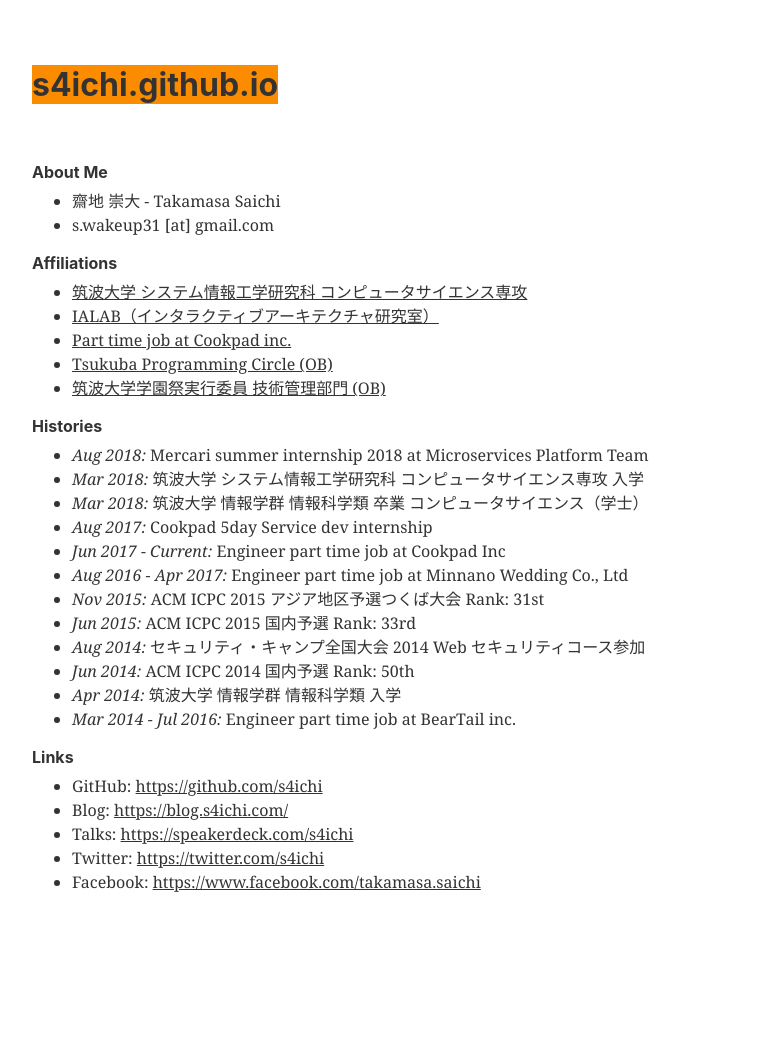
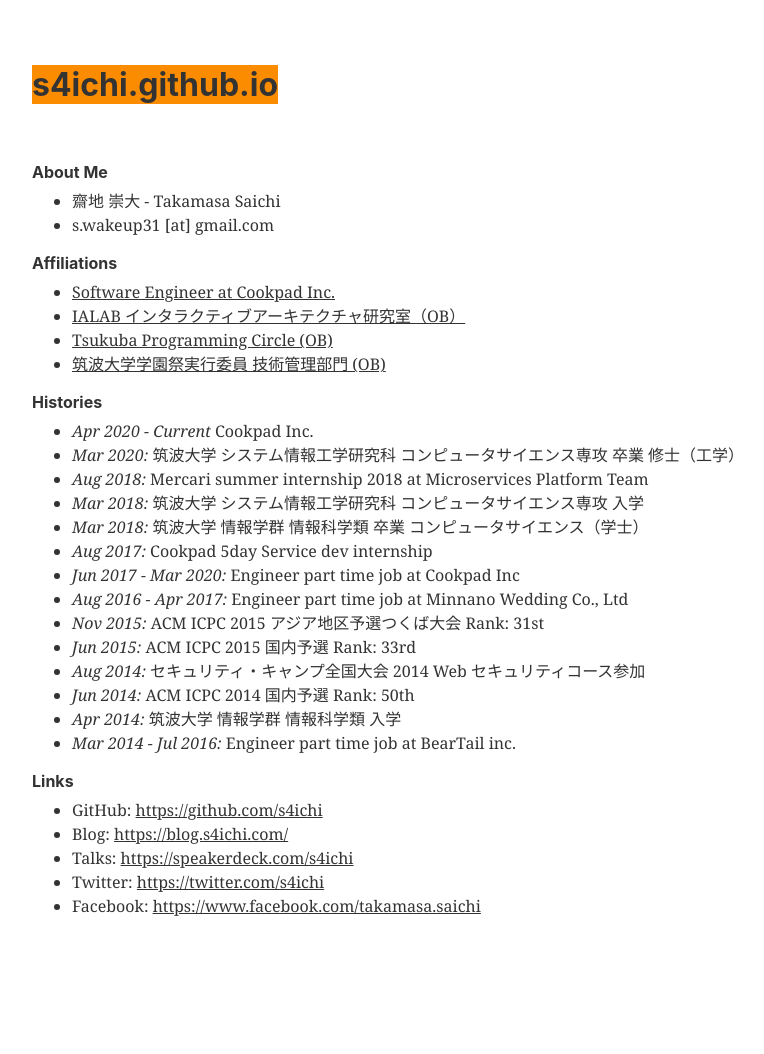
Before and after one commit to s4ichi/s4ichi.github.io, a Jekyll site: the page built from index.md, in a window 1280 px wide. Shown: the whole page, without its empty margins (224-988 px from the left). Built offline with Jekyll 4.4.1, drawn with Linux system fonts in a browser that asks for light colours; our own code applies the rules of GitHub Pages for plain Markdown files; comment, search, counter and statistics services are not loaded; before the commit the page ends 1030 px from its top, so only the background shows below that.

Commit message:
Update affiniations

```diff
--- a/index.md
+++ b/index.md
@@ -5,19 +5,20 @@
 
 ## Affiliations
 
-- [筑波大学 システム情報工学研究科 コンピュータサイエンス専攻](https://www.sie.tsukuba.ac.jp/)
-- [IALAB（インタラクティブアーキテクチャ研究室）](https://www.ialab.cs.tsukuba.ac.jp/)
-- [Part time job at Cookpad inc.](https://info.cookpad.com/)
+- [Software Engineer at Cookpad Inc.](https://info.cookpad.com/)
+- [IALAB インタラクティブアーキテクチャ研究室（OB）](https://www.ialab.cs.tsukuba.ac.jp/)
 - [Tsukuba Programming Circle (OB)](http://conclave.cs.tsukuba.ac.jp/tpc/)
 - [筑波大学学園祭実行委員 技術管理部門 (OB)](http://www.sohosai.tsukuba.ac.jp/)
 
 ## Histories
 
+- *Apr 2020 - Current* Cookpad Inc.
+- *Mar 2020:* 筑波大学 システム情報工学研究科 コンピュータサイエンス専攻 卒業 修士（工学）
 - *Aug 2018:* Mercari summer internship 2018 at Microservices Platform Team
 - *Mar 2018:* 筑波大学 システム情報工学研究科 コンピュータサイエンス専攻 入学
 - *Mar 2018:* 筑波大学 情報学群 情報科学類 卒業 コンピュータサイエンス（学士）
 - *Aug 2017:* Cookpad 5day Service dev internship
-- *Jun 2017 - Current:* Engineer part time job at Cookpad Inc
+- *Jun 2017 - Mar 2020:* Engineer part time job at Cookpad Inc
 - *Aug 2016 - Apr 2017:* Engineer part time job at Minnano Wedding Co., Ltd
 - *Nov 2015:* ACM ICPC 2015 アジア地区予選つくば大会 Rank: 31st
 - *Jun 2015:* ACM ICPC 2015 国内予選 Rank: 33rd
```
